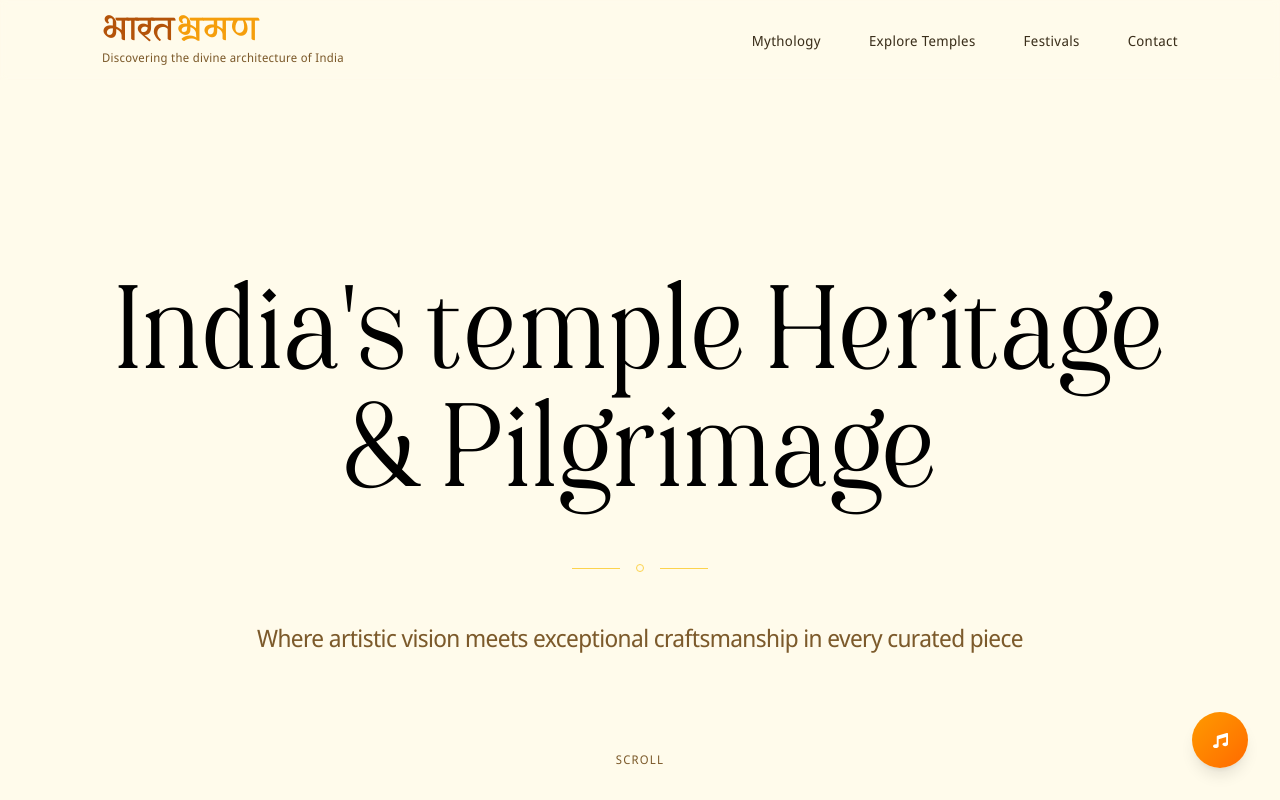
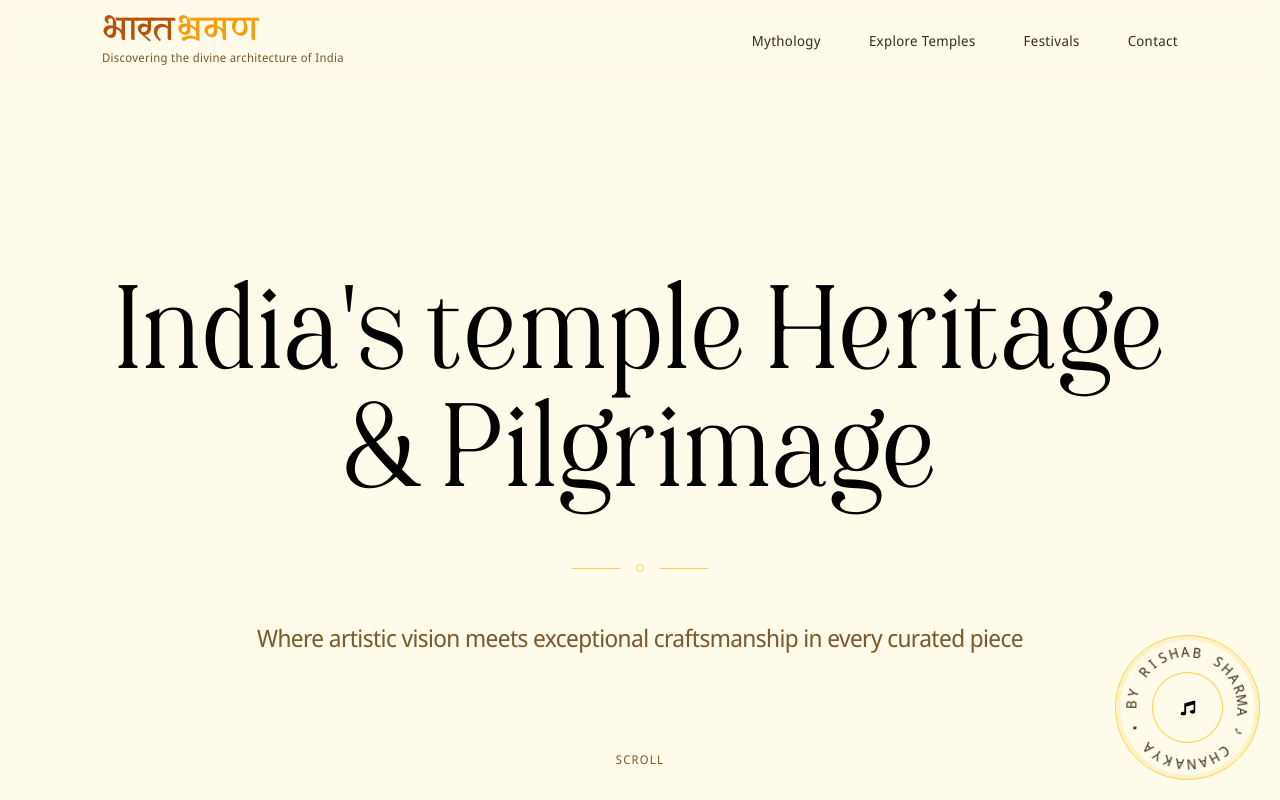
Before and after one commit to joydeep-07/Bharat-Vraman, a React (Vite) app in the folder frontend/: page / in a window 1280 px wide. Shown: the top 800 px of the page. Built offline with nearby package versions, Linux system fonts and the light colour scheme.

Commit message:
Circular Text Added

```diff
--- a/frontend/package.json
+++ b/frontend/package.json
@@ -13,6 +13,7 @@
     "@studio-freight/lenis": "^1.0.42",
     "@tailwindcss/vite": "^4.2.2",
     "gsap": "^3.14.2",
+    "motion": "^12.38.0",
     "react": "^19.2.4",
     "react-dom": "^19.2.4",
     "react-icons": "^5.6.0",
--- /dev/null
+++ b/frontend/src/components/CircularText.jsx
@@ -0,0 +1,133 @@
+import { useEffect } from "react";
+import { motion, useAnimation, useMotionValue } from "motion/react";
+
+const getRotationTransition = (duration, from, loop = true) => ({
+  from,
+  to: from + 360,
+  ease: "linear",
+  duration,
+  type: "tween",
+  repeat: loop ? Infinity : 0,
+});
+
+const getTransition = (duration, from) => ({
+  rotate: getRotationTransition(duration, from),
+  scale: {
+    type: "spring",
+    damping: 20,
+    stiffness: 300,
+  },
+});
+
+const CircularText = ({
+  text,
+  spinDuration = 20,
+  onHover = "speedUp",
+  className = "",
+  centerContent,
+}) => {
+  const letters = Array.from(text);
+  const controls = useAnimation();
+  const rotation = useMotionValue(0);
+
+  useEffect(() => {
+    const start = rotation.get();
+    controls.start({
+      rotate: start + 360,
+      scale: 1,
+      transition: getTransition(spinDuration, start),
+    });
+  }, [spinDuration, text, onHover, controls, rotation]);
+
+  const handleHoverStart = () => {
+    const start = rotation.get();
+    let transitionConfig;
+
+    switch (onHover) {
+      case "slowDown":
+        transitionConfig = getTransition(spinDuration * 2, start);
+        break;
+      case "speedUp":
+        transitionConfig = getTransition(spinDuration / 4, start);
+        break;
+      default:
+        transitionConfig = getTransition(spinDuration, start);
+    }
+
+    controls.start({
+      rotate: start + 360,
+      scale: 1,
+      transition: transitionConfig,
+    });
+  };
+
+  const handleHoverEnd = () => {
+    const start = rotation.get();
+    controls.start({
+      rotate: start + 360,
+      scale: 1,
+      transition: getTransition(spinDuration, start),
+    });
+  };
+
+  return (
+    <div className="relative border border-[var(--border-light)] bg-[var(--bg-secondary)] p-1 rounded-full w-[145px] h-[145px] mx-auto">
+      {/* 🔥 CENTER CONTENT (Music Button) */}
+      <div className="absolute top-1/2 left-1/2 -translate-x-1/2 -translate-y-1/2 z-10">
+        {centerContent}
+      </div>
+
+      {/* 🔄 ROTATING TEXT */}
+      <motion.div
+        className={`
+          m-0 rounded-full w-full h-full relative
+          text-[var(--text-main)]
+          text-center
+          tracking-wider
+          bg-[var(--bg-main)]
+          cursor-pointer font-medium origin-center
+          ${className}
+        `}
+        style={{ rotate: rotation }}
+        initial={{ rotate: 0 }}
+        animate={controls}
+        onMouseEnter={handleHoverStart}
+        onMouseLeave={handleHoverEnd}
+      >
+        {/* Inner border */}
+        <div
+          className="
+            absolute inset-8 rounded-full
+            border border-[var(--border-light)]
+            pointer-events-none
+          "
+        />
+
+        {letters.map((letter, i) => {
+          const rotationDeg = (360 / letters.length) * i;
+          const factor = Math.PI / letters.length;
+          const x = factor * i;
+          const y = factor * i;
+          const transform = `rotateZ(${rotationDeg}deg) translate3d(${x}px, ${y}px, 0)`;
+
+          return (
+            <span
+              key={i}
+              className="
+                absolute inline-block inset-0
+                text-sm
+                transition-all duration-500
+                ease-[cubic-bezier(0,0,0,1)]
+              "
+              style={{ transform, WebkitTransform: transform }}
+            >
+              {letter}
+            </span>
+          );
+        })}
+      </motion.div>
+    </div>
+  );
+};
+
+export default CircularText;
--- /dev/null
+++ b/frontend/src/components/MusicButton.jsx
@@ -0,0 +1,23 @@
+import React from "react";
+import { FaMusic, FaVolumeMute } from "react-icons/fa";
+
+const MusicButton = ({ isPlaying, isMuted, onClick }) => {
+  return (
+    <button
+      onClick={onClick}
+      className="p-4 rounded-full text-xl hover:scale-110 transition-all duration-300 flex items-center justify-center"
+    >
+      {isPlaying ? (
+        isMuted ? (
+          <FaVolumeMute size={15} />
+        ) : (
+          <FaMusic size={15} className="animate-spin-slow" />
+        )
+      ) : (
+        <FaMusic size={15} />
+      )}
+    </button>
+  );
+};
+
+export default MusicButton;
--- a/frontend/src/components/MusicPlayer.jsx
+++ b/frontend/src/components/MusicPlayer.jsx
@@ -1,25 +1,23 @@
-import React, { useState, useRef, useEffect } from "react";
-import { gsap } from "gsap";
-import { FaMusic, FaVolumeUp, FaVolumeMute } from "react-icons/fa";
+import React, { useState, useRef } from "react";
+import MusicButton from "./MusicButton";
+import CircularText from "./CircularText";
 
 const MusicPlayer = () => {
   const [open, setOpen] = useState(false);
   const [isPlaying, setIsPlaying] = useState(false);
   const [isMuted, setIsMuted] = useState(false);
 
-  const dialogRef = useRef(null);
   const audioRef = useRef(null);
 
-  useEffect(() => {
-    if (open) {
-      gsap.fromTo(
-        dialogRef.current,
-        { scale: 0.6, opacity: 0 },
-        { scale: 1, opacity: 1, duration: 0.4, ease: "power3.out" },
-      );
+  const handleClick = () => {
+    if (isPlaying) {
+      const newMute = !isMuted;
+      audioRef.current.muted = newMute;
+      setIsMuted(newMute);
+    } else {
+      setOpen(true);
     }
-  }, [open]);
-
+  };
 
   const handleYes = () => {
     audioRef.current.play();
@@ -28,58 +26,15 @@ const MusicPlayer = () => {
     setOpen(false);
   };
 
-
-  const handleNo = () => {
-    setOpen(false);
-  };
-
-
-  const handleButtonClick = () => {
-    if (isPlaying) {
-      // toggle mute
-      const newMute = !isMuted;
-      audioRef.current.muted = newMute;
-      setIsMuted(newMute);
-    } else {
-      setOpen(true);
-    }
-  };
-
   return (
     <>
-      {/* 🎵 Floating Button */}
-      <div className="fixed bottom-8 right-8 z-50">
-        <button
-          onClick={handleButtonClick}
-          className="w-14 h-14 rounded-full bg-gradient-to-br from-amber-500 to-orange-500 text-white text-xl shadow-lg hover:scale-110 transition-all duration-300 flex items-center justify-center"
-        >
-          {isPlaying ? (
-            isMuted ? (
-              <FaVolumeMute size={15} />
-            ) : (
-              <FaMusic
-                size={15}
-                className={isPlaying ? "animate-spin-slow" : ""}
-              />
-            )
-          ) : (
-            <FaMusic
-              size={15}
-              className={isPlaying ? "animate-spin-slow" : ""}
-            />
-          )}
-        </button>
-      </div>
-      {/* 🔊 Audio */}
+      {/* 🔊 AUDIO */}
       <audio ref={audioRef} src="/Chanakya.mp3" loop />
 
-      {/* 🌑 Dialog */}
+      {/* 🌑 MODAL */}
       {open && (
-        <div className="fixed inset-0 bg-black/50 backdrop-blur-sm flex items-center justify-center z-50">
-          <div
-            ref={dialogRef}
-            className="bg-white dark:bg-neutral-900 text-black dark:text-white p-8 rounded-2xl shadow-2xl w-[90%] max-w-md text-center"
-          >
+        <div className="fixed inset-0 flex items-center justify-center z-[9999] bg-black/50 backdrop-blur-sm">
+          <div className="bg-white dark:bg-neutral-900 text-black dark:text-white p-8 rounded-2xl shadow-2xl w-[90%] max-w-md text-center">
             <h2 className="text-xl font-semibold mb-4">
               Do you want to continue with music?
             </h2>
@@ -87,14 +42,14 @@ const MusicPlayer = () => {
             <div className="flex justify-center gap-4 mt-6">
               <button
                 onClick={handleYes}
-                className="px-5 py-2 rounded-full bg-green-500 text-white hover:scale-105 transition"
+                className="px-5 py-2 rounded-full bg-green-500 text-white"
               >
                 Yes
               </button>
 
               <button
-                onClick={handleNo}
-                className="px-5 py-2 rounded-full bg-red-500 text-white hover:scale-105 transition"
+                onClick={() => setOpen(false)}
+                className="px-5 py-2 rounded-full bg-red-500 text-white"
               >
                 No
               </button>
@@ -102,6 +57,18 @@ const MusicPlayer = () => {
           </div>
         </div>
       )}
+
+      {/* 🎯 CIRCULAR TEXT WITH CENTER BUTTON */}
+      <CircularText
+        text="♪ CHANAKYA • BY RISHAB SHARMA "
+        centerContent={
+          <MusicButton
+            isPlaying={isPlaying}
+            isMuted={isMuted}
+            onClick={handleClick}
+          />
+        }
+      />
     </>
   );
 };
--- a/frontend/src/layouts/Root.jsx
+++ b/frontend/src/layouts/Root.jsx
@@ -2,6 +2,7 @@ import React from 'react'
 import Navbar from './Navbar'
 import { Outlet } from 'react-router-dom'
 import MusicPlayer from '../components/MusicPlayer';
+import CircularText from '../components/CircularText';
 
 const Root = () => {
   return (
@@ -11,8 +12,9 @@ const Root = () => {
         <Outlet />
       </div>
 
-      <div className='fixed bottom-5 right-5'>
-       <MusicPlayer/>
+      <div className="fixed bottom-5 right-5">
+
+        <MusicPlayer/>
       </div>
     </div>
   );
```
Also changed, not shown: 1 other file (tests, documents, lock files or other folders).
